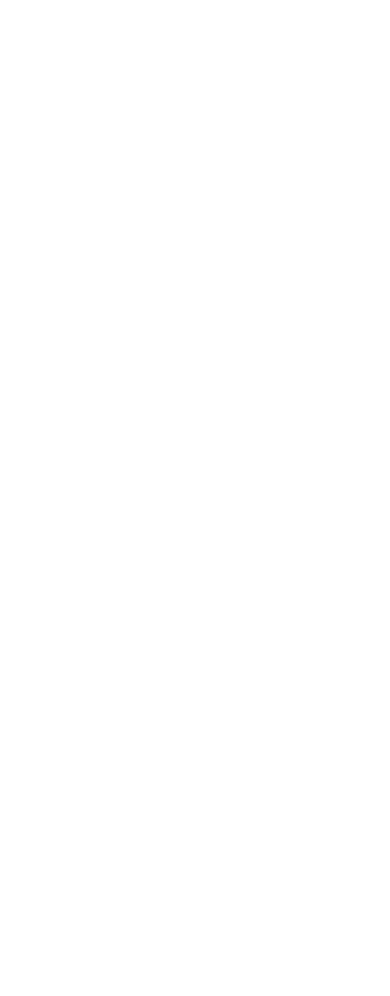
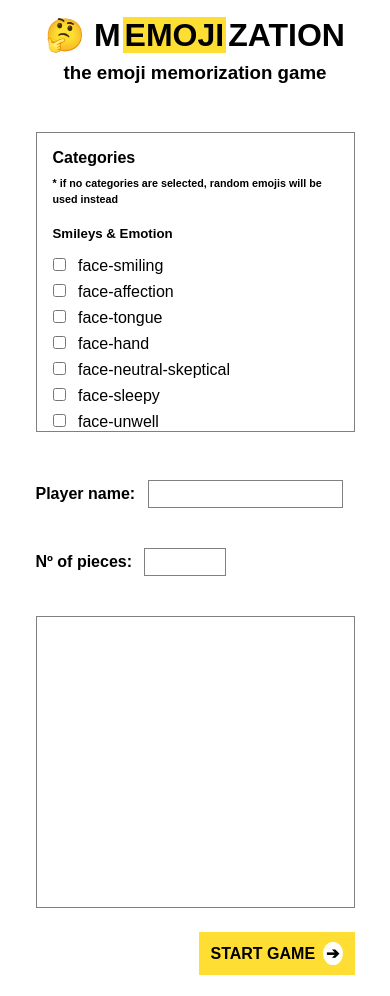
Before and after one commit to gusalbukrk/memojization, a website: page index.html in a window 390 px wide. Before the commit the page ends 844 px from the top, so only its background shows below. Drawn offline with Linux system fonts and the light colour scheme.

Commit message:
add `homepage` & `game` page

```diff
--- /dev/null
+++ b/game.css
@@ -0,0 +1,84 @@
+main {
+  text-align: right;
+}
+
+aside {
+  margin-bottom: 2rem;
+}
+
+aside {
+  display: flex;
+  justify-content: space-around;
+}
+
+aside h3 span {
+  font-weight: normal;
+}
+
+section {
+  border: 1px solid gray;
+  display: flex;
+  justify-content: center;
+  align-items: center;
+  gap: .5rem;
+  flex-wrap: wrap;
+  padding: 1rem;
+  margin-bottom: 2rem;
+}
+
+section span.emoji {
+  font-size: 2rem;
+  border: 1px solid gray;
+  padding: .5rem;
+  border-radius: 10px;
+  cursor: default;
+  transition: all .5s;
+}
+
+.pointer {
+  cursor: pointer;
+}
+
+.waiting {
+  cursor: wait !important;
+}
+
+.emoji.hidden {
+  color: transparent;
+  background-color: lightgray;
+}
+
+.emoji.hidden::selection {
+  background-color: transparent;
+}
+
+main button {
+  border: none;
+  background-color: var(--primary-color);
+  cursor: pointer;
+  font-size: 1rem;
+  padding: 0.75rem;
+  text-transform: uppercase;
+  font-weight: bold;
+  border-bottom: 5px solid white;
+  transition: border-bottom-color 1s;
+}
+
+main button:hover {
+  border-bottom-color: black;
+}
+
+main button span {
+  background-color: white;
+  padding: 0.2rem;
+  border-radius: 50%;
+  margin-left: .5rem;
+}
+
+@media (max-width: 600px) {
+  aside {
+    flex-direction: column;
+    row-gap: .75rem;
+    align-items: start;
+  }
+}
--- /dev/null
+++ b/global.css
@@ -0,0 +1,38 @@
+*, *::before, *::after {
+  margin: 0;
+  padding: 0;
+  box-sizing: border-box;
+}
+
+:root {
+  --primary-color: #ffde34;
+}
+
+body {
+  font-family: sans-serif;
+  padding: 1rem;
+  width: 800px;
+  max-width: 90%;
+  margin: 0 auto;
+}
+
+header {
+  text-align: center;
+  margin-bottom: 3rem;
+}
+
+h1 {
+  text-transform: uppercase;
+  margin-bottom: .5rem;
+}
+
+h1 a {
+  color: initial;
+  text-decoration: none;
+}
+
+h1 span {
+  background-color: var(--primary-color);
+  padding: 0 .125rem;
+  margin: 0 .125rem;
+}
--- /dev/null
+++ b/index.css
@@ -0,0 +1,127 @@
+main {
+  display: flex;
+  column-gap: 2rem;
+}
+
+aside {
+  width: 250px;
+  flex-shrink: 0;
+  height: 500px;
+  border: 1px solid gray;
+  overflow-y: scroll;
+  padding: 1rem;
+}
+
+aside .option {
+  margin-bottom: 0.5rem;
+}
+
+.option:has(+ h5) {
+  margin-bottom: 1.5rem;
+}
+
+.option input {
+  margin-right: .5rem;
+}
+
+aside p {
+  margin-bottom: .5rem;
+  font-weight: bold;
+}
+
+aside h6 {
+  margin-bottom: 1.2rem;
+  line-height: 150%;
+}
+
+aside h5 {
+  margin-bottom: 1rem;
+  cursor: pointer;
+}
+
+form {
+  height: 500px;
+  width: 100%;
+  display: flex;
+  flex-direction: column;
+}
+
+form > div:not(:last-of-type) {
+  margin-bottom: 1.5rem;
+}
+
+form input:first-of-type {
+  margin-bottom: 1rem;
+}
+
+form input {
+  height: 1.75rem;
+  border: 1px solid gray;
+  padding: 0.25rem .5rem;
+}
+
+form label {
+  font-weight: bold;
+  margin-right: 0.5rem;
+}
+
+div#emojis {
+  height: 100%;
+  font-size: 1.8rem;
+  line-height: 150%;
+  overflow-y: scroll;
+  border: 1px solid gray;
+  text-align: center;
+  padding: 1rem;
+}
+
+form div:last-of-type {
+  text-align: right;
+}
+
+form button {
+  border: none;
+  background-color: var(--primary-color);
+  cursor: pointer;
+  font-size: 1rem;
+  padding: 0.75rem;
+  text-transform: uppercase;
+  font-weight: bold;
+  border-bottom: 5px solid white;
+  transition: border-bottom-color 1s;
+}
+
+form button:hover {
+  border-bottom-color: black;
+}
+
+form button span {
+  background-color: white;
+  padding: 0.2rem;
+  border-radius: 50%;
+  margin-left: .2rem;
+}
+
+@media (max-width: 660px) {
+  main {
+    flex-direction: column;
+  }
+
+  aside {
+    width: 100%;
+    height: 300px;
+    margin-bottom: 3rem;
+  }
+
+  div#emojis {
+    height: 300px;
+  }
+}
+
+@media (max-width: 380px) {
+  form div.input {
+    display: flex;
+    flex-direction: column;
+    row-gap: .75rem;
+  }
+}
--- a/index.html
+++ b/index.html
@@ -3,9 +3,43 @@
 <head>
   <meta charset="UTF-8">
   <meta name="viewport" content="width=device-width, initial-scale=1.0">
+  <link rel="shortcut icon" href="favicon.png" type="image/x-icon">
+  <link rel="stylesheet" href="global.css">
+  <link rel="stylesheet" href="index.css">
   <title>Memojization - The emoji memorization game</title>
 </head>
 <body>
+  <header>
+    <h1><a href="">🤔 M<span>emoji</span>zation</a></h1>
+    <h3>the emoji memorization game</h3>
+  </header>
+  <main>
+    <aside>
+      <p>Categories</p>
+      <h6>* if no categories are selected, random emojis will be used instead</h6>
+    </aside>
+    <form action="game.html">
+      <div class="input"i>
+        <label for="name">Player name:</label>
+        <input type="text" name="name" id="name" required>
+      </div>
+      <div class="input">
+        <label for="quantity">Nº of pieces: </label>
+        <input type="number" name="quantity" id="quantity" min="2" required>
+      </div>
+      <input type="hidden" name="emojis">
+      <div id="emojis"></div>
+      <div>
+        <button>Start game <span>&#10132;</span></button>
+      </div>
+    </form>
+  </main>
+  <template id="option">
+    <div class="option">
+      <input type="checkbox" id="" tabindex="-1">
+      <label for=""></label>
+    </div>
+  </template>
   <script type="module" src="./index.js"></script>
 </body>
 </html>
--- a/index.js
+++ b/index.js
@@ -1,2 +1,102 @@
-const emojis = await (await fetch('./emojis/emojis.min.json')).json();
-console.log(emojis);
+(async () => {
+  const emojis = await (await fetch('./emojis/emojis.min.json')).json();
+
+  const categories = Object.values(emojis).reduce((acc, cur) => {
+    if ((acc[cur.category] ?? []).includes(cur.subcategory)) return acc;
+
+    acc[cur.category] = [ ...(acc[cur.category] ?? []), cur.subcategory ];
+    return acc;
+  }, {});
+
+  // console.log(emojis);
+  // console.log(categories);
+
+  function getRandomArrayElement(arr) {
+    return arr[Math.floor(Math.random() * arr.length)];
+  }
+
+  function getNRandomElementsFromArray(arr, n) {
+    return Array.from({ length: Math.min(arr.length, n) }).reduce((acc, ) => {
+      return [ ...acc, getRandomArrayElement(arr.filter(el => !acc.includes(el))) ];
+    }, []);
+  }
+
+  function selectEmojis(subcategories) {
+    return subcategories.map(subcategory => {
+      return Object.entries(emojis).filter(([, data]) => data.subcategory === subcategory).map(([emoji, ]) => emoji);
+    }).flat();
+  }
+
+  function getCheckedSubcategories() {
+    return [...document.querySelectorAll('.option :checked')].map(option => option.id);
+  }
+
+  function setQuantityMax(max) {
+    document.querySelector('#quantity').setAttribute('max', max);
+  }
+
+  setQuantityMax(Object.keys(emojis).length);
+
+  // populate aside with options
+  const aside = document.querySelector('aside');
+  //
+  for (const category in categories) {
+    const categoryTitle = document.createElement('h5');
+    categoryTitle.textContent = category;
+    aside.appendChild(categoryTitle);
+
+    for (const subcategory of categories[category]) {
+      const option = document.querySelector('template#option').content.cloneNode(true);
+
+      const label = option.querySelector('label');
+      const input = option.querySelector('input');
+
+      label.setAttribute('for', subcategory);
+      label.textContent = subcategory;
+      input.id = subcategory;
+
+      aside.appendChild(option);
+    }
+  }
+
+  // select subcategories when clicking on category
+  document.querySelectorAll('aside h5').forEach((h5, i) => h5.addEventListener('click', () => {
+    const siblings = document.body.querySelectorAll(`h5:nth-of-type(${i + 1}) ~ *`);
+
+    let counter = 0; // get quantity of subcategories under category
+
+    for (const sibling of siblings) {
+      if (sibling.className === 'option') counter++;
+      else break;
+    }
+
+    [...siblings].slice(0, counter).forEach(sibling => {
+      sibling.querySelector('input[type="checkbox"]').click();
+    });
+  }));
+
+  document.querySelectorAll('.option input').forEach(cb => {
+    cb.addEventListener('change', () => {
+      const selectedEmojis = selectEmojis(getCheckedSubcategories());
+      document.querySelector('#emojis').innerText = selectedEmojis.join(' ');
+
+      setQuantityMax(selectedEmojis.length || Object.keys(emojis).length);
+      document.querySelector('#quantity').value = selectedEmojis.length;
+    });
+  });
+
+  // console.log(getNRandomElementsFromArray(Object.keys(emojis), 10));
+
+  document.querySelector('form').addEventListener('submit', (e) => {
+    const quantityInput = document.querySelector('#quantity');
+    const quantity = parseInt(quantityInput.value);
+
+    const emojisDiv = document.querySelector('#emojis');
+
+    const selected = emojisDiv.textContent === '' ? Object.keys(emojis) : emojisDiv.textContent.split(' ');
+
+    const randomEmojis = getNRandomElementsFromArray(selected, quantity);
+
+    document.querySelector('input[type="hidden"]').value = randomEmojis.join(' ');
+  });
+})()
```
Also changed, not shown: game.html (added, +30 -0 lines), game.js (added, +84 -0 lines), package.json (added, +14 -0 lines), favicon.png (added), 2 other files.
